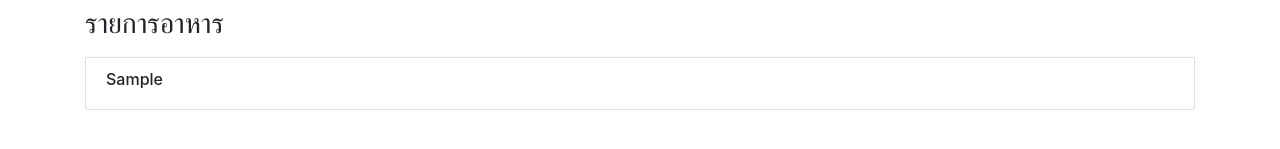
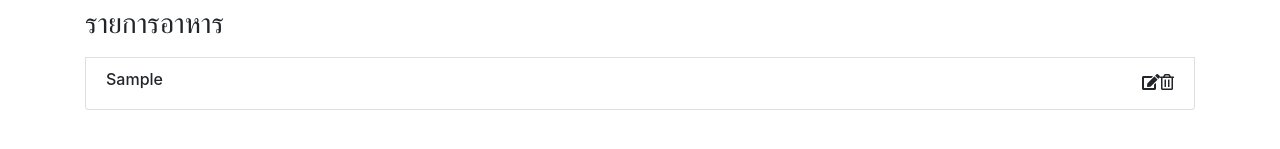
Before and after one commit to khotphet/food-queue, a React (Create React App) app: page / in a window 1280 px wide. Both pictures are taken after typing "Sample" into the empty fields and a click on the input "บันทึกรายการ". Shown: the part 261-410 px from the top of the page. Built offline with nearby package versions, Linux system fonts and the light colour scheme.

Commit message:
2 files modified

```diff
--- a/components/FoodItem.js
+++ b/components/FoodItem.js
@@ -7,6 +7,10 @@ export default class FoodItem extends Component{
         <li className="list-group-item text-capitalize d-flex justify-content-between my-2">
 
         <h6>{name}</h6>
+        <div>
+        <span onClick={handleEdit}><i className="fas fa-edit"></i></span>
+        <span onClick={handleDelete}><i class="far fa-trash-alt"></i></span>
+        </div>
         </li>
     )
   }
--- a/index.html
+++ b/index.html
@@ -6,7 +6,8 @@
     <meta name="viewport" content="width=device-width, initial-scale=1, shrink-to-fit=no">
 
     <!-- Bootstrap CSS -->
-    <link rel="stylesheet" href="https://stackpath.bootstrapcdn.com/bootstrap/4.5.0/css/bootstrap.min.css" integrity="sha384-9aIt2nRpC12Uk9gS9baDl411NQApFmC26EwAOH8WgZl5MYYxFfc+NcPb1dKGj7Sk" crossorigin="anonymous">
+    <link rel="stylesheet" href="https://stackpath.bootstrapcdn.com/bootstrap/4.5.0/css/bootstrap.min.css" >
+    <link href="https://cdnjs.cloudflare.com/ajax/libs/font-awesome/5.12.0-2/css/all.min.css" rel="stylesheet" >
 
     <title>Hello, world!</title>
   </head>
```
